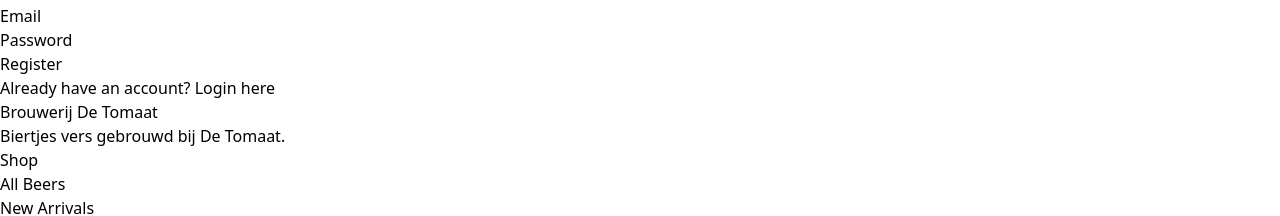
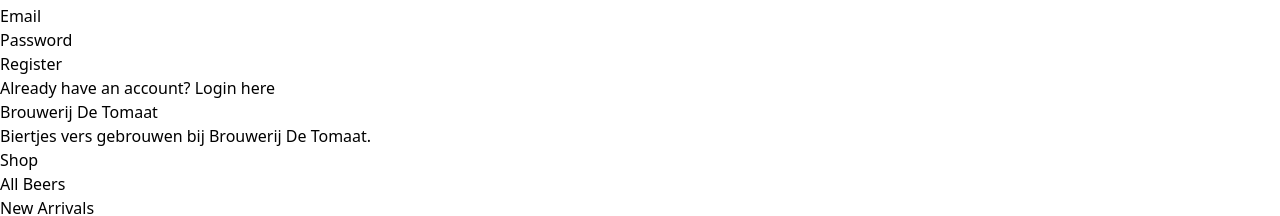
Before and after one commit to MaxdeVriesHSL/Tomaat_frontend, an Angular app: page /register in a window 1280 px wide. Shown: the part 1420-1636 px from the top of the page. Built offline with nearby package versions, Linux system fonts and the light colour scheme.

Commit message:
Fixed typo

```diff
--- a/src/app/app.component.html
+++ b/src/app/app.component.html
@@ -7,7 +7,7 @@
         <div class="flex flex-col md:flex-row justify-between">
             <div class="mb-6 md:mb-0">
                 <h3 class="tomaat-title text-xl font-bold mb-4">Brouwerij De Tomaat</h3>
-                <p class="text-yellow-200">Biertjes vers gebrouwd bij De Tomaat.</p>
+                <p class="text-yellow-200">Biertjes vers gebrouwen bij Brouwerij De Tomaat.</p>
             </div>
             <div class="grid grid-cols-2 gap-8 md:grid-cols-3">
                 <div>
```
